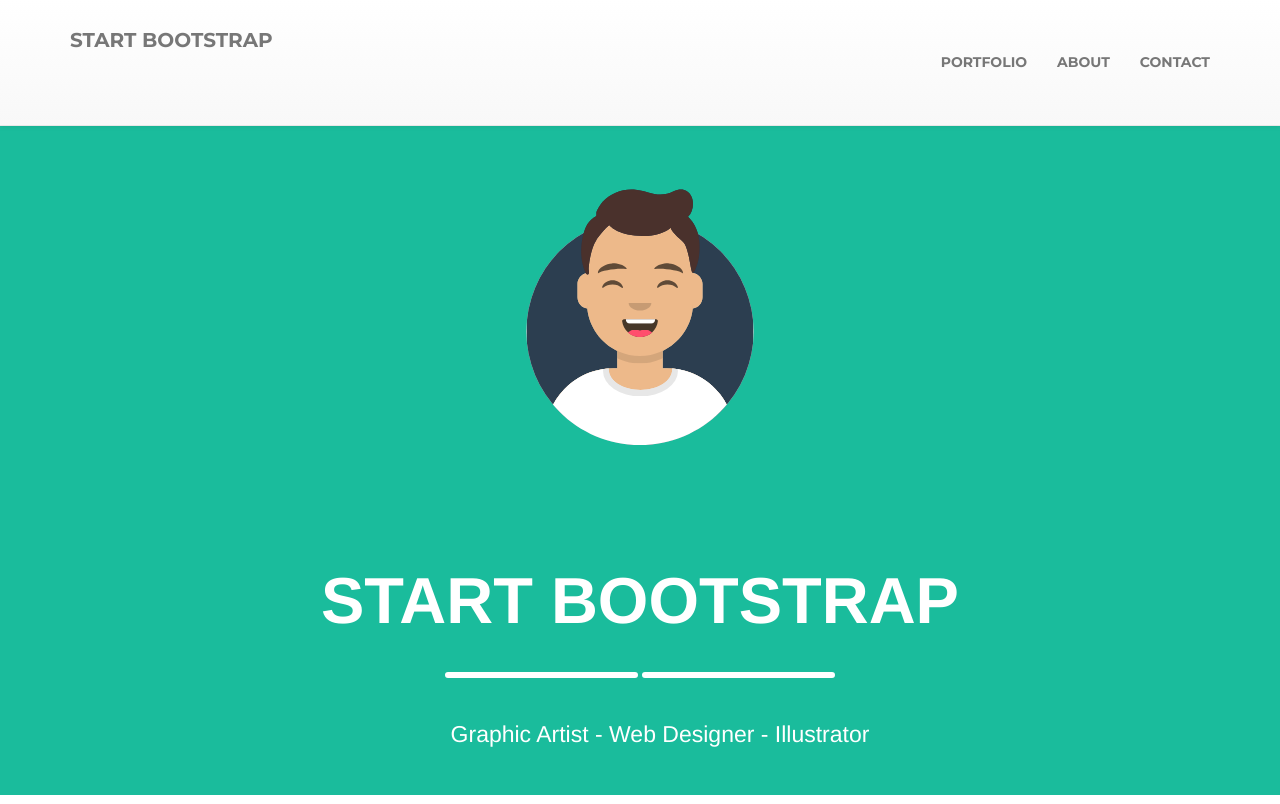
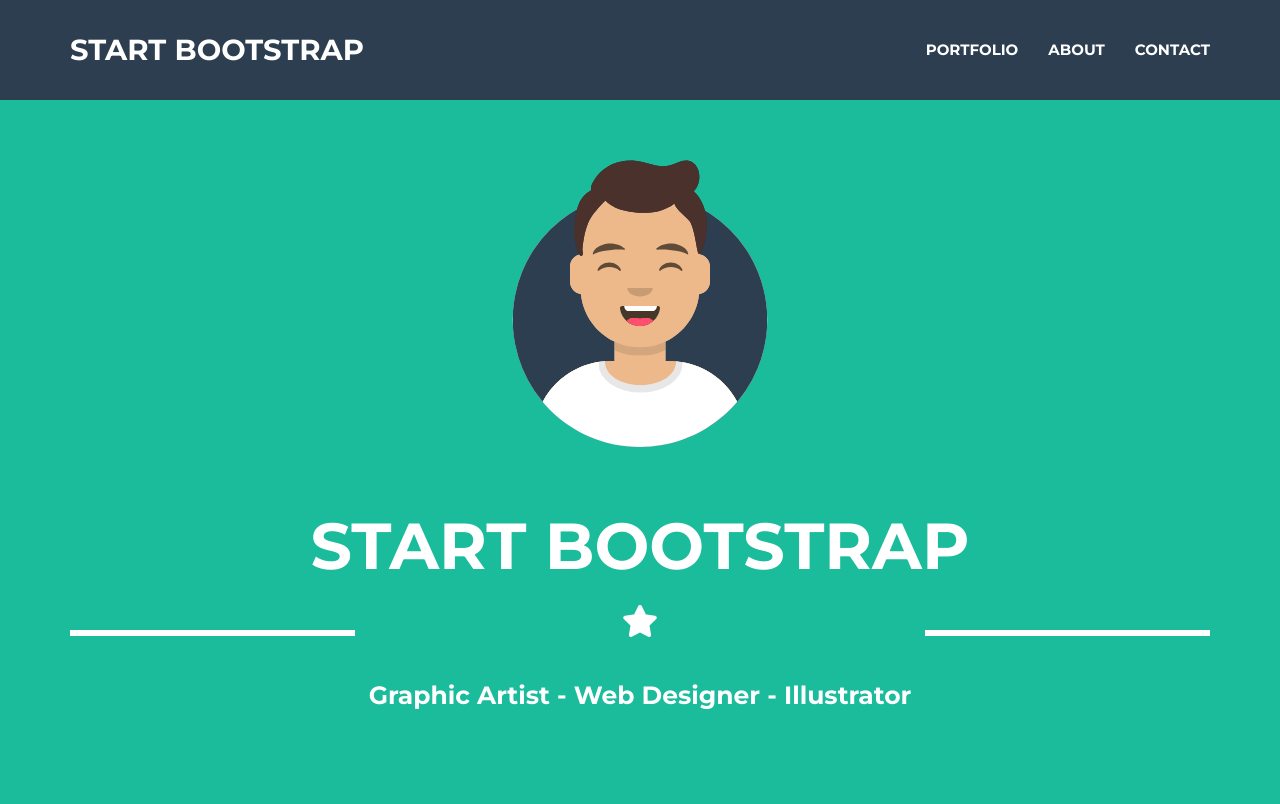
Before and after one commit to MastroJoe/html-css-bootstrap-freelancer, a plain HTML site: page index.html in a window 1280 px wide. Drawn offline with nearby package versions, Linux system fonts and the light colour scheme.

Commit message:
main thumb

```diff
--- a/assets/css/master.css
+++ b/assets/css/master.css
@@ -1,4 +1,7 @@
  /* NAVBAR */
+* {
+  font-family: 'Montserrat', sans-serif;
+}
 
 .my_navbar {
   border: 0;
@@ -6,22 +9,23 @@
   padding-top: 15px;
   padding-bottom: 15px;
   background-color: #2C3E50;
-  font-family: 'Montserrat', sans-serif;
   font-weight: 700;
+  text-align: center;
 }
 
-.navbar-default .navbar-brand  {
+.navbar-default .navbar-brand {
   color: #ffffff;
-  font-size: 20px;
+  font-size: 29px;
+  text-transform: uppercase;
 }
 
+#bs-example-navbar-collapse-1 {
+  text-transform: uppercase;
+  font-size: 15px;
+}
 
 .navbar-default .navbar-nav>li>a {
   color: #ffffff;
-}
-
-.navbar-toggle {
-  margin-top: 30px;
 }
 
 .bg_cyan {
@@ -37,125 +41,98 @@
   border-color: #2C3E50;
 }
 
-.navbar-default .navbar-nav > li > a:focus,
-.navbar-default .navbar-nav > li > a:hover {
+.navbar-default .navbar-nav>li>a:focus,
+.navbar-default .navbar-nav>li>a:hover {
   color: #1ABC9C;
 }
 
 /* MAIN */
 /* JUMBO */
 
-.col-xs-12 {
-  padding-left: 0;
-  padding-right: 0;
-}
-
-
-.jumbo {
-  margin: 0 auto;
-  text-align: center;
-  padding-bottom: 25px;
-}
-
-.jumbo > .content-jumbo > img {
-  width: 240px;
+#jumbtron {
+  background-color: #1ABC9C;
+  padding-top: 150px;
   padding-bottom: 80px;
-  padding-top: 150px;
-}
-
-.jumbo > .text-jumbo > h1 {
-  color: white;
-  text-transform: uppercase;
-  font-weight: bold;
-  font-size: 65px;
-}
-
-.fa-star:before {
-  padding: 0 15px;
-  font-size: 30px;
   color: #ffffff;
 }
 
-.line-star {
-  padding: 15px 0;
+#jumbtron img {
+  width: 280px;
+  margin-bottom: 50px;
 }
 
-.left-star, .right-star {
-  width: 15%;
-  display: inline-block;
-  border: 3px solid white;
-  border-radius: 15px;
-  margin-top: 0;
-  margin-bottom: 10px;
+#jumbtron p {
+  font-size: 24px;
+  padding-top: 40px;
 }
 
-.jumbo > .text-jumbo > ul {
-  display: inline-block;
+h1 {
+  text-transform: uppercase;
+  font-weight: 700;
 }
 
-.jumbo > .text-jumbo > ul > li {
-  display: inline;
-  color: #ffffff;
-  font-size: 23px;
-  /* font-weight: 500; */
+.divider {
+  padding-top: 20px;
 }
 
+.divider i {
+  font-size: 32px;
+}
 
+.divider::after {
+  float: right;
+}
 
+.divider::before {
+  float: left;
+}
+
+.divider::before, .divider::after {
+  content: '';
+  display: block;
+  width: 25%;
+  height: 6px;
+  background-color: #ffffff;
+  margin-top: 25px;
+}
 
 /* MEDIA SM */
 
 @media all and (min-width: 768px) {
-
-.container {
-  width: 90%;
-}
-
-.container-fluid {
-  padding: 0 10%;
-}
-
-.navbar-default .navbar-nav > li > a {
-  color: #ffffff;
-  line-height: 65px;
-  /* text-transform: uppercase; */
-}
-
-.jumbo {
-  padding-bottom: 35px;
-}
-
-.jumbo > .content-jumbo > img {
-  width: 30%;
-  margin-top: 25px;
-  margin-bottom: 15px;
-}
-
-.line-star {
-  padding: 25px 0;
-}
 
 }
 
 /* MEDIA MD */
 
 @media all and (min-width: 992px) {
-
-  .container {
-    width: 80%;
+  .my_navbar {
+  padding-top: 25px;
+  padding-bottom: 25px;
   }
 
-  .jumbo > .content-jumbo > img {
-    width: 20%;
-    margin-top: 30px;
-    margin-bottom: 20px;
+  .navbar.default .navbar-brand {
+    font-size: 28px;
   }
 
+  .navbar.default .navbar-nav > li > a {
+    font-size: 15px;
+    padding: 16px;
+  }
 
+  #jumbtron h1 {
+    font-size: 65px;
+    line-height: 58px;
+  }
+
+  #jumbtron p {
+    font-size: 25px;
+  }
 }
 
 /* MEDIA LG */
 
 @media all and (min-width: 1200px) {
-
+  .container-xl, .container-lg, .container-md, .container-sm {
+    max-width: 1140px;
+  }
 }
--- a/index.html
+++ b/index.html
@@ -4,17 +4,17 @@
     <meta charset="utf-8">
     <meta name="viewport" content="width=device-width, initial-scale=1.0">
     <meta http-equiv="X-UA-Compatible" content="ie=edge">
+    <title>bootstrap freelancer</title>
     <link rel="stylesheet" href="https://maxcdn.bootstrapcdn.com/bootstrap/3.3.7/css/bootstrap.min.css" integrity="sha384-BVYiiSIFeK1dGmJRAkycuHAHRg32OmUcww7on3RYdg4Va+PmSTsz/K68vbdEjh4u" crossorigin="anonymous">
     <link rel="preconnect" href="https://fonts.gstatic.com">
     <link href="https://fonts.googleapis.com/css2?family=Montserrat:wght@700&display=swap" rel="stylesheet">
-    <link href="https://cdnjs.cloudflare.com/ajax/libs/font-awesome/5.15.2/css/all.min.css">
+    <link rel="stylesheet" href="https://cdnjs.cloudflare.com/ajax/libs/font-awesome/5.15.2/css/all.min.css" integrity="sha512-HK5fgLBL+xu6dm/Ii3z4xhlSUyZgTT9tuc/hSrtw6uzJOvgRr2a9jyxxT1ely+B+xFAmJKVSTbpM/CuL7qxO8w==" crossorigin="anonymous" />
     <link rel="stylesheet" href="./assets/css/master.css">
-    <title>bootstrap freelancer</title>
   </head>
   <body>
     <header>
       <!-- NAVBAR -->
-      <nav class="navbar navbar-default navbar-fixed-top text-uppercase my_navbar">
+      <nav class="navbar navbar-default navbar-fixed-top my_navbar">
         <div class="container">
           <!-- Brand and toggle get grouped for better mobile display -->
           <div class="navbar-header">
@@ -39,28 +39,16 @@
     </header>
     <main>
       <!-- JUMBO -->
-      <section id="jumtron" class="bg_cyan text-center">
-         <div class="container-fluid">
+      <section id="jumbtron" class="bg_cyan text-center">
+        <div class="container">
           <div class="row">
             <div class="col-sm-12">
-               <div class="jumbo">
-                 <div class="content-jumbo">
               <img src="assets/img/avatar.svg" alt="avatar">
+              <h1>start bootstrap</h1>
+              <div class="divider">
+                <i class="fas fa-star"></i>
               </div>
-                 <div class="text-jumbo">
-                   <h1>start bootstrap</h1>
-                   <div class="line-star">
-                     <hr class="left-star">
-                     <i class="fas fa-star"></i>
-                     <hr class="right-star">
-                   </div>
-                   <ul>
-                     <li>Graphic Artist - </li>
-                     <li>Web Designer - </li>
-                     <li>Illustrator</li>
-                   </ul>
-                 </div>
-               </div>
+              <p>Graphic Artist - Web Designer - Illustrator</p>
             </div>
           </div>
         </div>
@@ -69,10 +57,9 @@
     <footer>
 
     </footer>
-    <!-- Latest compiled and minified CSS -->
-    <link rel="stylesheet" href="https://maxcdn.bootstrapcdn.com/bootstrap/3.3.7/css/bootstrap.min.css" integrity="sha384-BVYiiSIFeK1dGmJRAkycuHAHRg32OmUcww7on3RYdg4Va+PmSTsz/K68vbdEjh4u" crossorigin="anonymous">
-
-    <!-- Optional theme -->
-    <link rel="stylesheet" href="https://maxcdn.bootstrapcdn.com/bootstrap/3.3.7/css/bootstrap-theme.min.css" integrity="sha384-rHyoN1iRsVXV4nD0JutlnGaslCJuC7uwjduW9SVrLvRYooPp2bWYgmgJQIXwl/Sp" crossorigin="anonymous">
+  <!-- jQuery (necessary for Bootstrap's JavaScript plugins) -->
+  <script src="https://ajax.googleapis.com/ajax/libs/jquery/1.12.4/jquery.min.js"></script>
+  <!-- Latest compiled and minified JavaScript -->
+  <script src="https://maxcdn.bootstrapcdn.com/bootstrap/3.3.7/js/bootstrap.min.js" integrity="sha384-Tc5IQib027qvyjSMfHjOMaLkfuWVxZxUPnCJA7l2mCWNIpG9mGCD8wGNIcPD7Txa" crossorigin="anonymous"></script>
   </body>
 </html>
```
Lines whose indentation alone changed are shown as unchanged.
